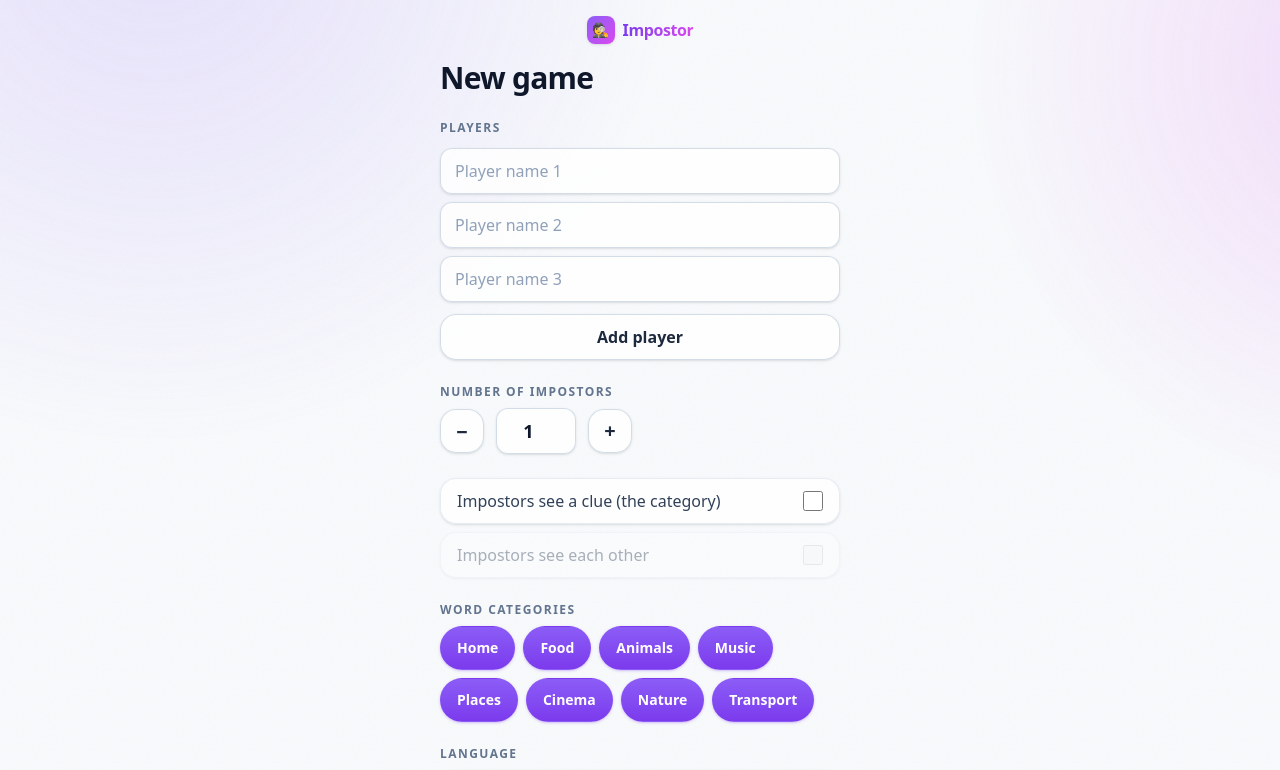
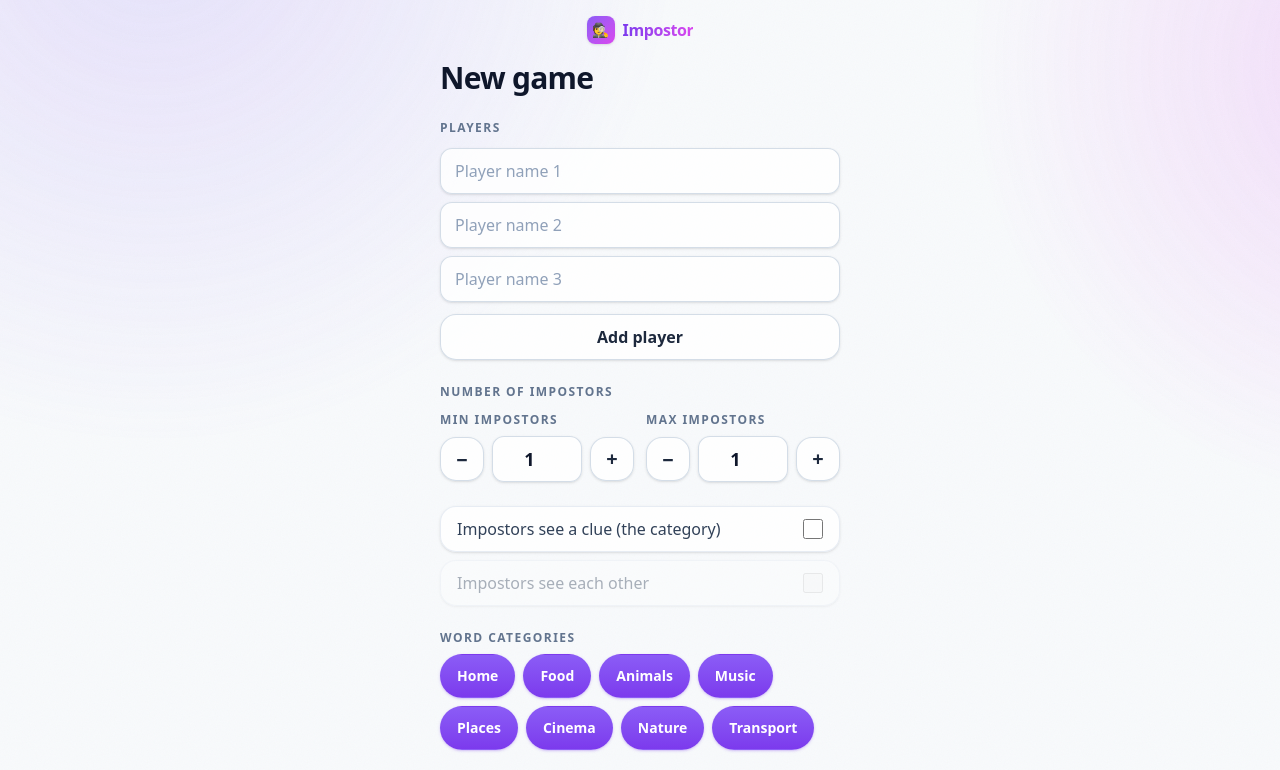
Before and after one commit to Endika/Impostor, a React (Vite) app: page / in a window 1280 px wide. Shown: the top 770 px of the page. Built offline with nearby package versions, Linux system fonts and the light colour scheme.

Commit message:
feat(ui): impostor range picker and last-chance guess

```diff
--- a/src/presentation/i18n/locales/ca.json
+++ b/src/presentation/i18n/locales/ca.json
@@ -13,7 +13,9 @@
     "playerName": "Nom del jugador",
     "removePlayer": "Treu",
     "impostors": "Impostors",
-    "impostorCount": "Nombre d'impostors",
+    "impostorsRange": "Nombre d'impostors",
+    "impostorMin": "Mín. impostors",
+    "impostorMax": "Màx. impostors",
     "seesClue": "Els impostors veuen una pista (la categoria)",
     "seeEachOther": "Els impostors es veuen entre ells",
     "categories": "Categories de paraules",
@@ -60,7 +62,10 @@
     "wasImpostor": "{{name}} era impostor",
     "wasCrew": "{{name}} no era impostor",
     "remaining": "Queden {{crew}} tripulants vs {{impostors}} impostors",
-    "nextRound": "Ronda següent"
+    "nextRound": "Ronda següent",
+    "guessPrompt": "Un impostor expulsat pot dir la paraula en veu alta.",
+    "guessedRight": "L'ha dit bé: guanyen els impostors",
+    "seeResult": "Veure resultat"
   },
   "result": {
     "isImpostor": "{{name}} ERA l'impostor",
--- a/src/presentation/i18n/locales/en.json
+++ b/src/presentation/i18n/locales/en.json
@@ -13,7 +13,9 @@
     "playerName": "Player name",
     "removePlayer": "Remove",
     "impostors": "Impostors",
-    "impostorCount": "Number of impostors",
+    "impostorsRange": "Number of impostors",
+    "impostorMin": "Min impostors",
+    "impostorMax": "Max impostors",
     "seesClue": "Impostors see a clue (the category)",
     "seeEachOther": "Impostors see each other",
     "categories": "Word categories",
@@ -60,7 +62,10 @@
     "wasImpostor": "{{name}} was an impostor",
     "wasCrew": "{{name}} was not an impostor",
     "remaining": "{{crew}} crew vs {{impostors}} impostors left",
-    "nextRound": "Next round"
+    "nextRound": "Next round",
+    "guessPrompt": "An eliminated impostor may now say the word out loud.",
+    "guessedRight": "They said it right — impostors win",
+    "seeResult": "See result"
   },
   "result": {
     "isImpostor": "{{name}} WAS the impostor",
--- a/src/presentation/i18n/locales/es.json
+++ b/src/presentation/i18n/locales/es.json
@@ -13,7 +13,9 @@
     "playerName": "Nombre del jugador",
     "removePlayer": "Quitar",
     "impostors": "Impostores",
-    "impostorCount": "Número de impostores",
+    "impostorsRange": "Número de impostores",
+    "impostorMin": "Mín. impostores",
+    "impostorMax": "Máx. impostores",
     "seesClue": "Los impostores ven una pista (la categoría)",
     "seeEachOther": "Los impostores se ven entre sí",
     "categories": "Categorías de palabras",
@@ -60,7 +62,10 @@
     "wasImpostor": "{{name}} era impostor",
     "wasCrew": "{{name}} no era impostor",
     "remaining": "Quedan {{crew}} tripulantes vs {{impostors}} impostores",
-    "nextRound": "Siguiente ronda"
+    "nextRound": "Siguiente ronda",
+    "guessPrompt": "Un impostor expulsado puede decir la palabra en voz alta.",
+    "guessedRight": "La dijo bien: ganan los impostores",
+    "seeResult": "Ver resultado"
   },
   "result": {
     "isImpostor": "{{name}} ERA el impostor",
--- a/src/presentation/i18n/locales/eu.json
+++ b/src/presentation/i18n/locales/eu.json
@@ -13,7 +13,9 @@
     "playerName": "Jokalariaren izena",
     "removePlayer": "Kendu",
     "impostors": "Inpostoreak",
-    "impostorCount": "Inpostore kopurua",
+    "impostorsRange": "Inpostore kopurua",
+    "impostorMin": "Gutxieneko inpostoreak",
+    "impostorMax": "Gehienezko inpostoreak",
     "seesClue": "Inpostoreek pista bat ikusten dute (kategoria)",
     "seeEachOther": "Inpostoreek elkar ikusten dute",
     "categories": "Hitz kategoriak",
@@ -60,7 +62,10 @@
     "wasImpostor": "{{name}} inpostorea zen",
     "wasCrew": "{{name}} ez zen inpostorea",
     "remaining": "{{crew}} tripulatzaile vs {{impostors}} inpostore geratzen dira",
-    "nextRound": "Hurrengo txanda"
+    "nextRound": "Hurrengo txanda",
+    "guessPrompt": "Kanporatutako inpostore batek hitza ozen esan dezake orain.",
+    "guessedRight": "Ondo esan du: inpostoreek irabazi dute",
+    "seeResult": "Ikusi emaitza"
   },
   "result": {
     "isImpostor": "{{name}} inpostorea ZEN",
--- a/src/presentation/i18n/locales/gl.json
+++ b/src/presentation/i18n/locales/gl.json
@@ -13,7 +13,9 @@
     "playerName": "Nome do xogador",
     "removePlayer": "Quitar",
     "impostors": "Impostores",
-    "impostorCount": "Número de impostores",
+    "impostorsRange": "Número de impostores",
+    "impostorMin": "Mín. impostores",
+    "impostorMax": "Máx. impostores",
     "seesClue": "Os impostores ven unha pista (a categoría)",
     "seeEachOther": "Os impostores vense entre si",
     "categories": "Categorías de palabras",
@@ -60,7 +62,10 @@
     "wasImpostor": "{{name}} era impostor",
     "wasCrew": "{{name}} non era impostor",
     "remaining": "Quedan {{crew}} tripulantes vs {{impostors}} impostores",
-    "nextRound": "Seguinte rolda"
+    "nextRound": "Seguinte rolda",
+    "guessPrompt": "Un impostor expulsado pode dicir a palabra en voz alta.",
+    "guessedRight": "Dixoa ben: gañan os impostores",
+    "seeResult": "Ver resultado"
   },
   "result": {
     "isImpostor": "{{name}} ERA o impostor",
--- a/src/presentation/i18n/locales/va.json
+++ b/src/presentation/i18n/locales/va.json
@@ -13,7 +13,9 @@
     "playerName": "Nom del jugador",
     "removePlayer": "Llevar",
     "impostors": "Impostors",
-    "impostorCount": "Nombre d'impostors",
+    "impostorsRange": "Nombre d'impostors",
+    "impostorMin": "Mín. impostors",
+    "impostorMax": "Màx. impostors",
     "seesClue": "Els impostors veuen una pista (la categoria)",
     "seeEachOther": "Els impostors es veuen entre ells",
     "categories": "Categories de paraules",
@@ -60,7 +62,10 @@
     "wasImpostor": "{{name}} era impostor",
     "wasCrew": "{{name}} no era impostor",
     "remaining": "Queden {{crew}} tripulants vs {{impostors}} impostors",
-    "nextRound": "Següent ronda"
+    "nextRound": "Següent ronda",
+    "guessPrompt": "Un impostor expulsat pot dir la paraula en veu alta.",
+    "guessedRight": "L'ha dit bé: guanyen els impostors",
+    "seeResult": "Vore resultat"
   },
   "result": {
     "isImpostor": "{{name}} ERA l'impostor",
--- a/src/presentation/screens/SetupScreen.tsx
+++ b/src/presentation/screens/SetupScreen.tsx
@@ -15,7 +15,7 @@ import i18n from '../i18n'
 const LOCALES: LocaleCode[] = ['ca', 'en', 'es', 'eu', 'gl', 'va']
 
 const maxImpostorsFor = (playerCount: number): number =>
-  Math.max(1, Math.floor((playerCount - 1) / 2))
+  Math.max(1, playerCount - 1)
 
 const ERROR_KEY = {
   too_few_players: 'setup.errorTooFewPlayers',
@@ -37,9 +37,8 @@ export function SetupScreen() {
       ? saved.players
       : ['', '', ''],
   )
-  const [impostorCount, setImpostorCount] = useState(
-    () => saved?.impostorMin ?? 1,
-  )
+  const [impostorMin, setImpostorMin] = useState(() => saved?.impostorMin ?? 1)
+  const [impostorMax, setImpostorMax] = useState(() => saved?.impostorMax ?? 1)
   const [impostorSeesClue, setImpostorSeesClue] = useState(
     () => saved?.impostorSeesClue ?? false,
   )
@@ -72,6 +71,21 @@ export function SetupScreen() {
     return count
   }
 
+  // Raising min above max pushes max up; lowering max below min pulls min down.
+  // The upper bound (players - 1) is enforced by validateConfig on Start so an
+  // out-of-range value still surfaces the invalid-count error.
+  function changeMin(value: number) {
+    const next = Math.max(1, value)
+    setImpostorMin(next)
+    setImpostorMax((m) => Math.max(m, next))
+  }
+
+  function changeMax(value: number) {
+    const next = Math.max(1, value)
+    setImpostorMax(next)
+    setImpostorMin((m) => Math.min(m, next))
+  }
+
   function updatePlayer(index: number, value: string) {
     setPlayers((prev) => prev.map((p, i) => (i === index ? value : p)))
   }
@@ -84,7 +98,8 @@ export function SetupScreen() {
     setPlayers((prev) => {
       const next = prev.filter((_, i) => i !== index)
       const max = maxImpostorsFor(next.length)
-      setImpostorCount((c) => clampCount(c, max))
+      setImpostorMin((c) => clampCount(c, max))
+      setImpostorMax((c) => clampCount(c, max))
       return next
     })
   }
@@ -100,13 +115,14 @@ export function SetupScreen() {
     void i18n.changeLanguage(code)
   }
 
-  const seeEachOtherDisabled = impostorCount < 2
+  // The game might have >= 2 impostors, so enable the toggle when max allows it.
+  const seeEachOtherDisabled = impostorMax < 2
 
   function handleStart() {
     const config: GameConfig = {
       players: players.map((p) => p.trim()),
-      impostorMin: impostorCount,
-      impostorMax: impostorCount,
+      impostorMin,
+      impostorMax,
       impostorSeesClue,
       impostorsSeeEachOther: seeEachOtherDisabled ? false : impostorsSeeEachOther,
       categoryIds: selectedCategories,
@@ -170,43 +186,79 @@ export function SetupScreen() {
         </Button>
       </section>
 
-      <section className="flex flex-col gap-2">
+      <section className="flex flex-col gap-3">
+        <SectionLabel>{t('setup.impostorsRange')}</SectionLabel>
+        <div className="grid grid-cols-2 gap-3">
+          <div className="flex flex-col gap-2">
             <label
-          htmlFor="impostor-count"
+              htmlFor="impostor-min"
               className="text-xs font-bold uppercase tracking-[0.12em] text-slate-500 dark:text-slate-400"
             >
-          {t('setup.impostorCount')}
+              {t('setup.impostorMin')}
             </label>
-        <div className="flex items-center gap-3">
+            <div className="flex items-center gap-2">
               <Button
                 variant="secondary"
                 aria-label="-"
                 className="h-11 w-11 shrink-0 px-0 text-xl"
-            onClick={() =>
-              setImpostorCount((c) => clampCount(c - 1, maxImpostors))
-            }
+                onClick={() => changeMin(impostorMin - 1)}
               >
                 −
               </Button>
               <input
-            id="impostor-count"
+                id="impostor-min"
                 type="number"
                 min={1}
                 max={maxImpostors}
-            className="min-h-11 w-20 rounded-xl border border-slate-300/80 bg-white/80 px-3 py-2 text-center text-lg font-bold text-slate-900 shadow-sm backdrop-blur focus:border-brand-500 focus:outline-none focus:ring-2 focus:ring-brand-400/40 dark:border-slate-700 dark:bg-slate-800/70 dark:text-slate-100"
-            value={impostorCount}
-            onChange={(e) => setImpostorCount(Number(e.target.value) || 1)}
+                className="min-h-11 w-full min-w-0 rounded-xl border border-slate-300/80 bg-white/80 px-3 py-2 text-center text-lg font-bold text-slate-900 shadow-sm backdrop-blur focus:border-brand-500 focus:outline-none focus:ring-2 focus:ring-brand-400/40 dark:border-slate-700 dark:bg-slate-800/70 dark:text-slate-100"
+                value={impostorMin}
+                onChange={(e) => changeMin(Number(e.target.value) || 1)}
               />
               <Button
                 variant="secondary"
                 aria-label="+"
                 className="h-11 w-11 shrink-0 px-0 text-xl"
-            onClick={() =>
-              setImpostorCount((c) => clampCount(c + 1, maxImpostors))
-            }
+                onClick={() => changeMin(impostorMin + 1)}
               >
                 +
               </Button>
+            </div>
+          </div>
+          <div className="flex flex-col gap-2">
+            <label
+              htmlFor="impostor-max"
+              className="text-xs font-bold uppercase tracking-[0.12em] text-slate-500 dark:text-slate-400"
+            >
+              {t('setup.impostorMax')}
+            </label>
+            <div className="flex items-center gap-2">
+              <Button
+                variant="secondary"
+                aria-label="-"
+                className="h-11 w-11 shrink-0 px-0 text-xl"
+                onClick={() => changeMax(impostorMax - 1)}
+              >
+                −
+              </Button>
+              <input
+                id="impostor-max"
+                type="number"
+                min={1}
+                max={maxImpostors}
+                className="min-h-11 w-full min-w-0 rounded-xl border border-slate-300/80 bg-white/80 px-3 py-2 text-center text-lg font-bold text-slate-900 shadow-sm backdrop-blur focus:border-brand-500 focus:outline-none focus:ring-2 focus:ring-brand-400/40 dark:border-slate-700 dark:bg-slate-800/70 dark:text-slate-100"
+                value={impostorMax}
+                onChange={(e) => changeMax(Number(e.target.value) || 1)}
+              />
+              <Button
+                variant="secondary"
+                aria-label="+"
+                className="h-11 w-11 shrink-0 px-0 text-xl"
+                onClick={() => changeMax(impostorMax + 1)}
+              >
+                +
+              </Button>
+            </div>
+          </div>
         </div>
       </section>
 
```
Also changed, not shown: src/presentation/screens/EliminationScreen.tsx (+26 -0 lines), 2 other files (tests, documents, lock files or other folders). Lines whose indentation alone changed are shown as unchanged.
